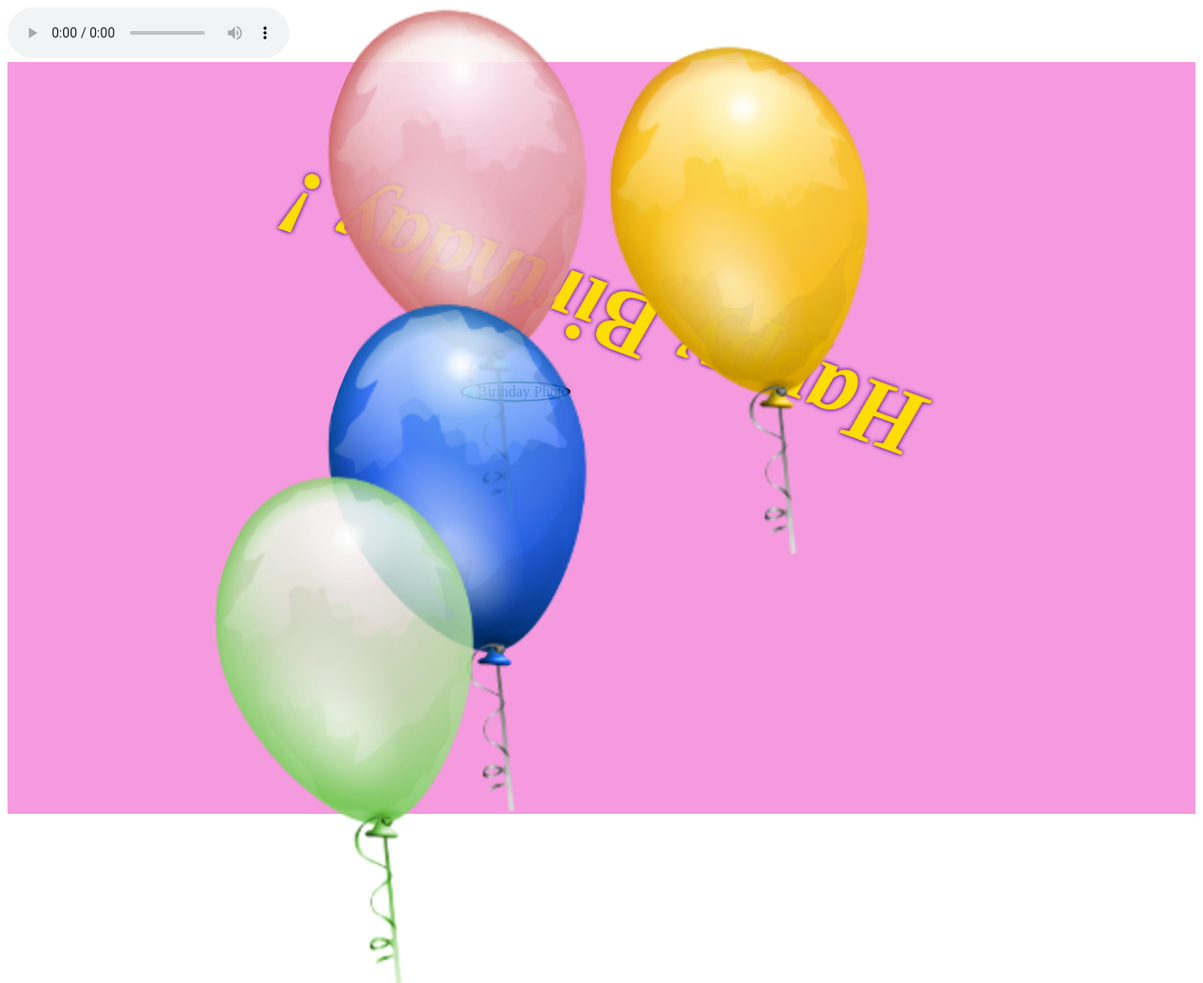
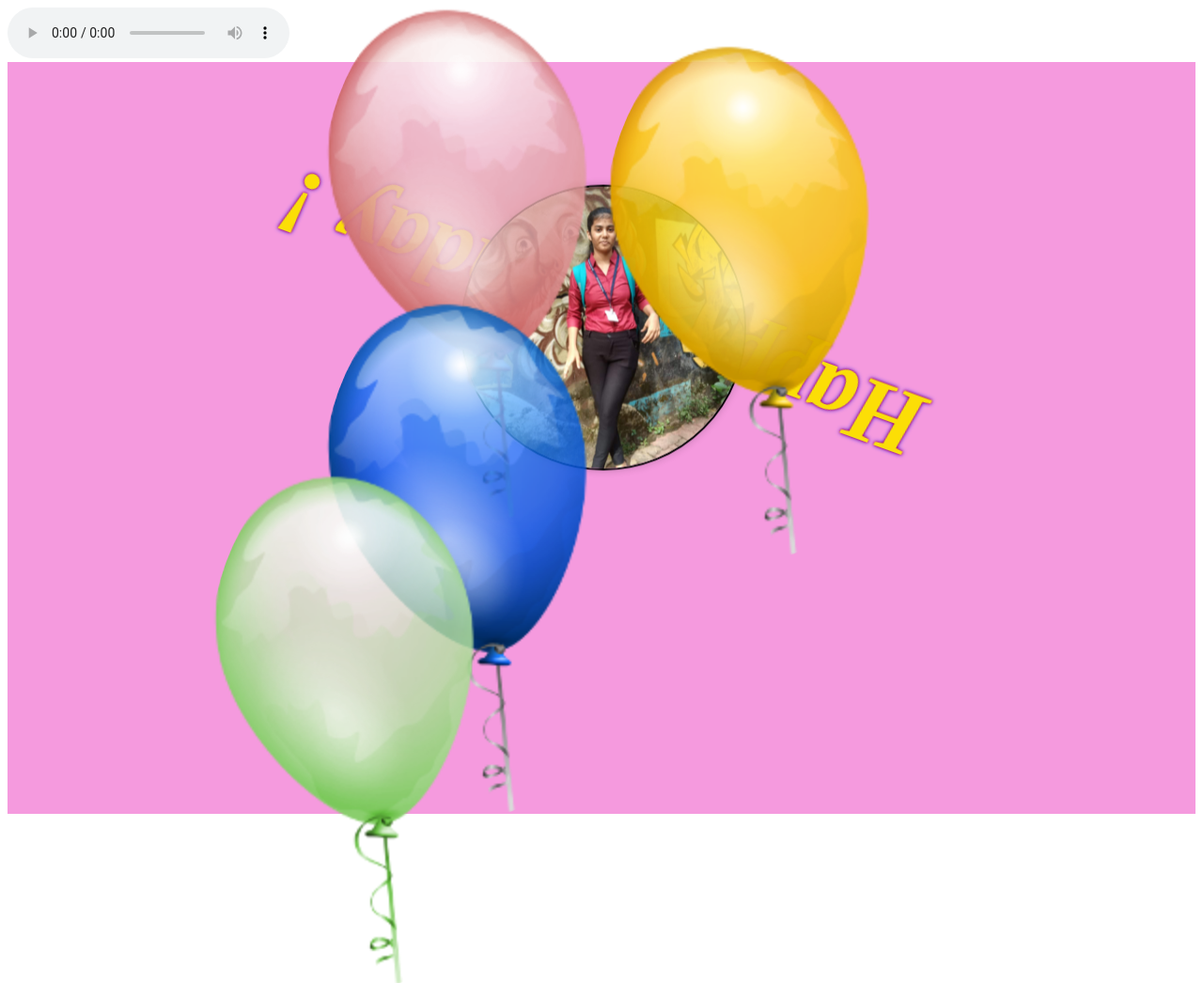
Before and after one commit to SAMAKA7/Birthday-greet, a plain HTML site: page index.html in a window 1280 px wide. Shown: the top 1046 px of the page at 94% size. Drawn offline with Linux system fonts and the light colour scheme.

Commit message:
Update index.html

```diff
--- a/index.html
+++ b/index.html
@@ -124,9 +124,9 @@
 </audio> -->
 
 
-    <iframe src="https://raw.github.com/SAMAKA7/Birthday-greet/blob/main/silence.mp3" allow="autoplay" id="audio" style="display: none">
+<!--     <iframe src="https://raw.github.com/SAMAKA7/Birthday-greet/blob/main/silence.mp3" allow="autoplay" id="audio" style="display: none">
 
-    </iframe>
+    </iframe>  -->
 
     <audio controls loop>
         <source src="https://raw.github.com/SAMAKA7/Birthday-greet/blob/main/song.mp3" type="audio/mpeg">
@@ -139,7 +139,7 @@
         <h1>Happy Birthday !</h1>
 
         <div class="photo-container">
-            <img class="photo" src="parl.jpeg" alt="Birthday Photo">
+            <img class="photo" src="parul.jpeg" alt="Birthday Photo">
             <img class="balloon1" src="b1.png" alt="Balloon">
             <img class="balloon2" src="b3.png" alt="Balloon">
             <img class="balloon3" src="b2.png" alt="Balloon">
```
